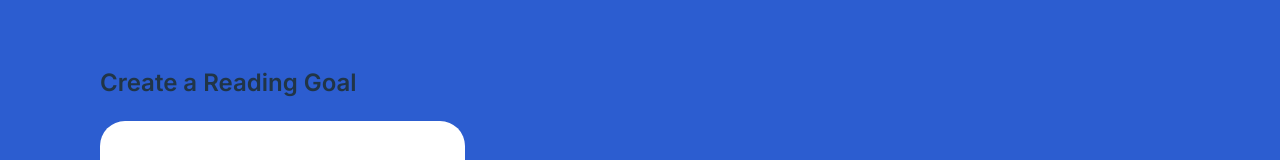
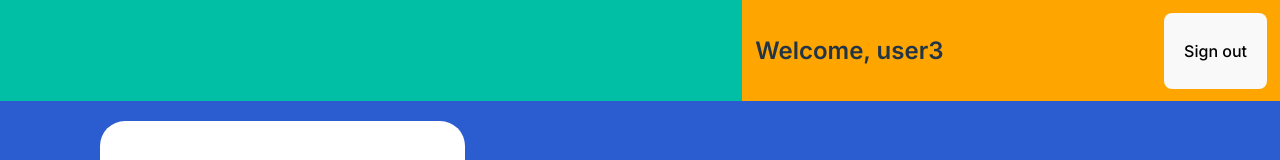
Before and after one commit to MitchWAldrich/book-club, a React (Vite) app: page /dashboard in a window 1280 px wide. Shown: the top 160 px of the page. Built offline with nearby package versions, Linux system fonts and the light colour scheme; no server answers.

Commit message:
fix context import, clean up code

```diff
--- a/src/components/Home.jsx
+++ b/src/components/Home.jsx
@@ -1,31 +1,13 @@
-// import { useEffect, useState } from "react";
-import { useState } from "react";
-// import PropTypes from 'prop-types';
+import { useContext, useState } from "react";
+
 import Goal from "./Goal";
 import Nav from "./Nav";
 import SearchBar from "./Searchbar";
+
 import userContext from "../userContext";
-// import instance from "../utils/axiosConfig";
-// import { getUserById } from "../utils/selectors";
 
 const Home = () => {
-    // const { userObj } = props;
-    // const [user, setUser] = useState(userObj);
-
-    // useEffect(() => {
-    //     instance.get('http://localhost:4000/api/users')
-    //         .then(function (response) {
-    //             const usersResult = response.data.users;
-    //             setUser(getUserById(usersResult, 1));
-    //             // console.log(response);
-    //         })
-    //         .catch(function (error) {
-    //             console.log(error);
-    //         })
-    //         .finally(function () {
-    //             // always executed
-    //         });
-    // }, []);
+    const user = useContext(userContext);
 
     const [club, setClub] = useState("");
 
@@ -37,68 +19,7 @@ const Home = () => {
 
     return (
         <>
-        <userContext.Consumer>
-        {({value}) => {
-            <Nav user={value} />
-        }}
-        </userContext.Consumer>
-            {/* <Nav user={{
-    id: 3,
-        email: 'user3@email.com',
-        password: 'password',
-        username: 'user3',
-        library: {
-            haveRead: [{
-                title: 'title1',
-                authors: [ 'John Smith', 'Julie Black' ],
-                categories: [ 'Non-Fiction' ],
-                averageRating: 5,
-                description: 'A great book about things',
-                imageLinks: { smallThumbnail: 'http:', thumbnail: 'https:' },
-                pageCount: 234,
-                publisher: 'Clearly'
-              },{
-                title: 'title2',
-                authors: [ 'Fred Smith', 'Julie Steinberg' ],
-                categories: [ 'Fiction' ],
-                averageRating: 4,
-                description: 'A great book about stuff',
-                imageLinks: { smallThumbnail: 'http:', thumbnail: 'https:' },
-                pageCount: 154,
-                publisher: 'Smithson'
-              },
-              {
-                title: 'title3',
-                authors: [ 'Fred Smith', 'Julie Steinberg' ],
-                categories: [ 'Fiction' ],
-                averageRating: 3,
-                description: 'A great novel about stuff',
-                imageLinks: { smallThumbnail: 'http:', thumbnail: 'https:' },
-                pageCount: 200,
-                publisher: 'Smithly'
-              }],
-              toRead: [{
-                title: 'title4',
-                authors: [ 'Whit Merrifield'],
-                categories: [ 'Biography', 'Sports' ],
-                averageRating: 5,
-                description: 'A great book about Whit',
-                imageLinks: { smallThumbnail: 'http:', thumbnail: 'https:' },
-                pageCount: 234,
-                publisher: 'Jays'
-              },
-              {
-                title: 'title5',
-                authors: [ 'Fred Smith Black', 'Julie Steinberg' ],
-                categories: [ 'Fiction' ],
-                averageRating: 4,
-                description: 'A great book about stuff',
-                imageLinks: { smallThumbnail: 'http:', thumbnail: 'https:' },
-                pageCount: 34,
-                publisher: 'New'
-              }]
-            }} || {}} /> */}
-            <>
+            <Nav user={user} />
             <Goal />
             <SearchBar />
             <main className='container'>
@@ -117,12 +38,7 @@ const Home = () => {
                     <button className='btn'>CREATE CLUB</button>
                 </form>
             </main>
-            </>
-</>
+        </>
     )}
 
-// Home.propTypes = {
-//     userObj: PropTypes.object
-// }
-
 export default Home;
```
